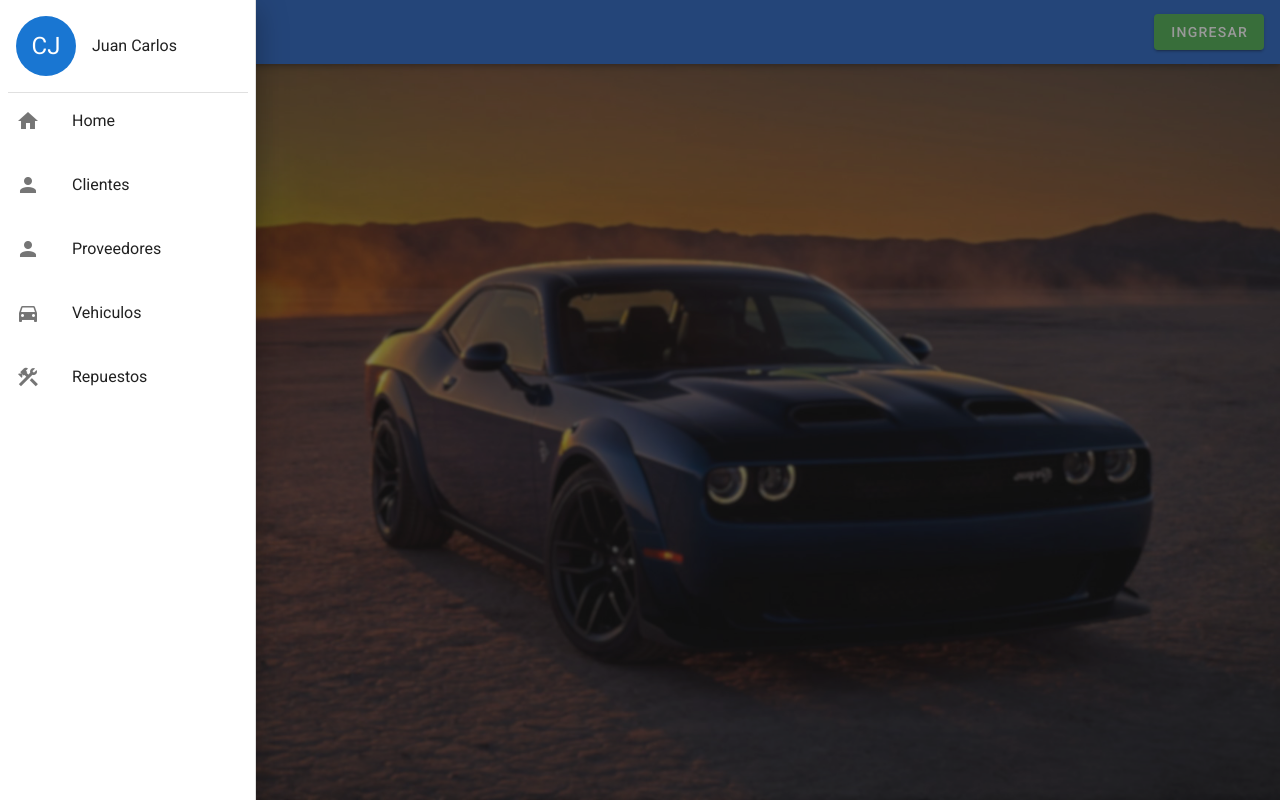
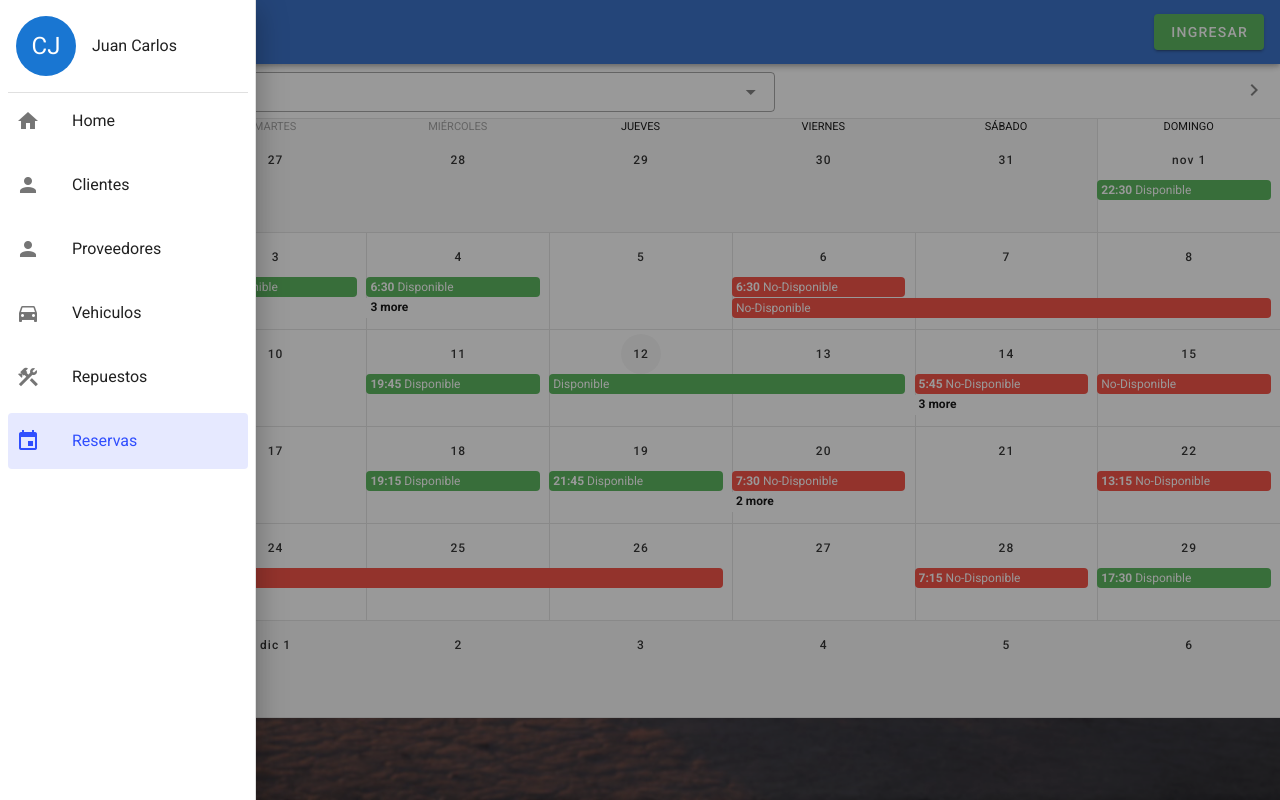
Before and after one commit to SebastianPintos/MEVN-MyCar, a Vue app in the folder client/: page /reservas in a window 1280 px wide. Both pictures are taken after a click on the button 28 px from the left and 32 px from the top of the page. Built offline with nearby package versions, Linux system fonts and the light colour scheme.

Commit message:
Ejemplo calendario

```diff
--- a/client/src/components/Navegacion.vue
+++ b/client/src/components/Navegacion.vue
@@ -77,6 +77,13 @@
             <v-list-item-title>Repuestos</v-list-item-title>
           </v-list-item>
 
+            <v-list-item :to="'/reservas'">
+            <v-list-item-icon>
+              <v-icon>mdi-calendar</v-icon>
+            </v-list-item-icon>
+            <v-list-item-title>Reservas</v-list-item-title>
+          </v-list-item>
+
         </v-list-item-group>
       </v-list>
     </v-navigation-drawer>
--- a/client/src/router/index.js
+++ b/client/src/router/index.js
@@ -66,7 +66,19 @@ const routes = [
     component: () =>
       import(/* webpackChunkName: "proveedores" */ "../views/Proveedores.vue"),
     meta: { title: 'Proveedores' }
-  }
+  },
+
+  {
+    path: "/reservas",
+    name: "Reservas",
+    // route level code-splitting
+    // this generates a separate chunk (about.[hash].js) for this route
+    // which is lazy-loaded when the route is visited.
+    component: () =>
+      import(/* webpackChunkName: "reservas" */ "../views/Reservas.vue"),
+    meta: { title: 'Reservas' }
+  },
+
 ];
 
 const router = new VueRouter({
--- /dev/null
+++ b/client/src/views/Reservas.vue
@@ -0,0 +1,121 @@
+<template>
+  <div>
+    <v-sheet
+      tile
+      height="54"
+      class="d-flex"
+    >
+      <v-btn
+        icon
+        class="ma-2"
+        @click="$refs.calendar.prev()"
+      >
+        <v-icon>mdi-chevron-left</v-icon>
+      </v-btn>
+      <v-select
+        v-model="typeEs"
+        :items="typesEs"
+        dense
+        outlined
+        hide-details
+        class="ma-2"
+        label="Tipo de Vista"
+        @change="cambiarTipo"
+      ></v-select>
+      <v-spacer></v-spacer>
+      <v-btn
+        icon
+        class="ma-2"
+        @click="$refs.calendar.next()"
+      >
+        <v-icon>mdi-chevron-right</v-icon>
+      </v-btn>
+    </v-sheet>
+    <v-sheet height="600">
+      <v-calendar
+        ref="calendar"
+        :weekdays="[1, 2, 3, 4, 5, 6, 0]"
+        locale="es"
+        :short-weekdays="false"
+        v-model="value"
+        :type="type"
+        :events="events"
+        :event-overlap-mode="mode"
+        :event-overlap-threshold="30"
+        :event-color="getEventColor"
+        @change="getEvents"
+      ></v-calendar>
+    </v-sheet>
+  </div>
+</template>
+
+<script>
+  export default {
+    data: () => ({
+      type: 'month',
+      typeEs: 'Mes',
+      typesEs: ['Mes','Semana','Día'],
+      types: ['month', 'week', 'day'],
+      mode: 'stack',
+      modes: ['stack', 'column'],
+      weekday: [0, 1, 2, 3, 4, 5, 6],
+      weekdays: [
+        { text: 'Sun - Sat', value: [0, 1, 2, 3, 4, 5, 6] },
+        { text: 'Mon - Sun', value: [1, 2, 3, 4, 5, 6, 0] },
+        { text: 'Mon - Fri', value: [1, 2, 3, 4, 5] },
+        { text: 'Mon, Wed, Fri', value: [1, 3, 5] },
+      ],
+      value: '',
+      events: [],
+      colors: ['green', 'red'],
+      names: ['Disponible', 'No-Disponible'],
+    }),
+    methods: {
+        cambiarTipo(){
+            if(this.typeEs==='Mes'){
+                this.type='month'
+            }
+            if(this.typeEs==='Día'){
+                this.type='day'
+            }
+            if(this.typeEs==='Semana'){
+                this.type='week'
+            }
+        },
+      getEvents ({ start, end }) {
+        const events = []
+
+        const min = new Date(`${start.date}T00:00:00`)
+        const max = new Date(`${end.date}T23:59:59`)
+        const days = (max.getTime() - min.getTime()) / 86400000
+        const eventCount = this.rnd(days, days + 20)
+
+        for (let i = 0; i < eventCount; i++) {
+          const allDay = this.rnd(0, 3) === 0
+          const firstTimestamp = this.rnd(min.getTime(), max.getTime())
+          const first = new Date(firstTimestamp - (firstTimestamp % 900000))
+          const secondTimestamp = this.rnd(2, allDay ? 288 : 8) * 900000
+          const second = new Date(first.getTime() + secondTimestamp)
+          const nameElegido = this.names[this.rnd(0, this.names.length - 1)]
+          const index = nameElegido == 'Disponible' ? 0 : 1
+
+          events.push({
+            name: nameElegido,
+            start: first,
+            end: second,
+            color: this.colors[index],
+            timed: !allDay,
+          })
+        }
+
+        this.events = events
+      },
+      getEventColor (event) {
+        return event.color
+      },
+      rnd (a, b) {
+        return Math.floor((b - a + 1) * Math.random()) + a
+      },
+    },
+  }
+</script>
```
